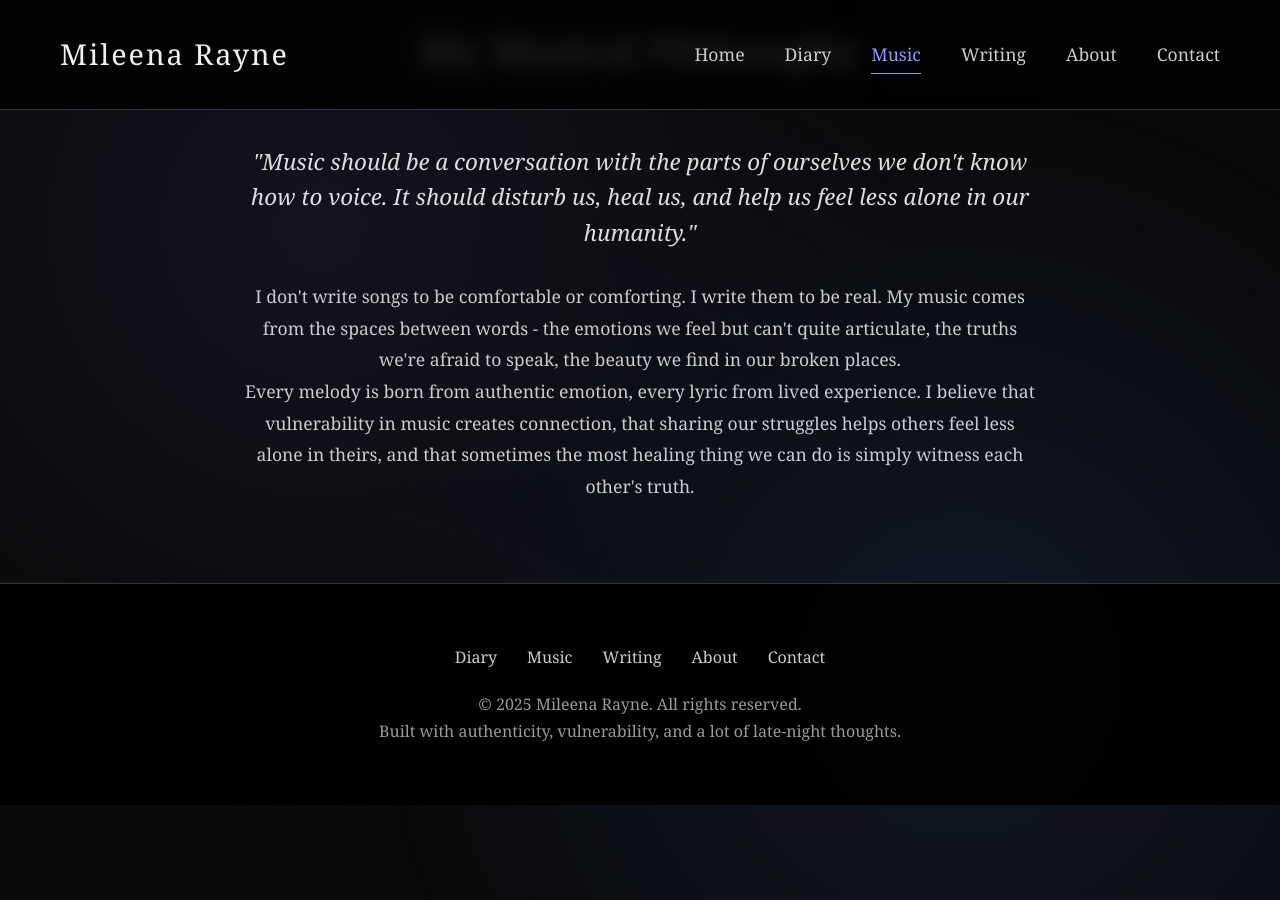
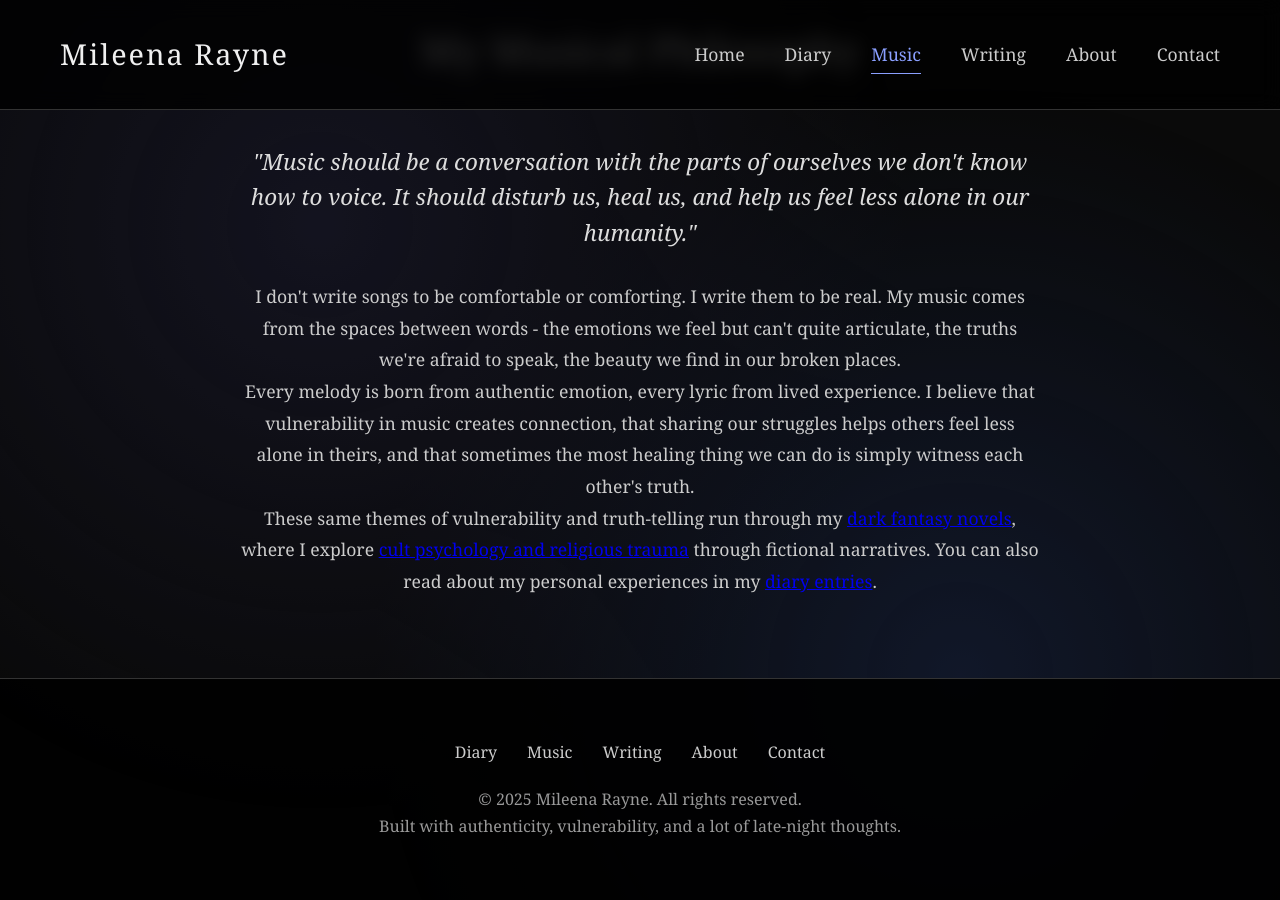
Before and after one commit to Mileena28/Mileena28.github.io, a Jekyll site: the page built from music.html, in a window 1280 px wide and 900 px high, scrolled down 4353 px. Built offline with Jekyll 4.4.1, drawn with Linux system fonts in a browser that asks for light colours.

Commit message:
Update music.html

```diff
--- a/music.html
+++ b/music.html
@@ -550,6 +550,8 @@ image: "/assets/images/mileena-rayne-author.jpg"
                 <p>I don't write songs to be comfortable or comforting. I write them to be real. My music comes from the spaces between words - the emotions we feel but can't quite articulate, the truths we're afraid to speak, the beauty we find in our broken places.</p>
 
                 <p>Every melody is born from authentic emotion, every lyric from lived experience. I believe that vulnerability in music creates connection, that sharing our struggles helps others feel less alone in theirs, and that sometimes the most healing thing we can do is simply witness each other's truth.</p>
+
+                <p>These same themes of vulnerability and truth-telling run through my <a href="/writing/">dark fantasy novels</a>, where I explore <a href="/chapters/the-chosen/chapter-01/">cult psychology and religious trauma</a> through fictional narratives. You can also read about my personal experiences in my <a href="/diary/">diary entries</a>.</p>
             </div>
         </div>
     </div>
```
